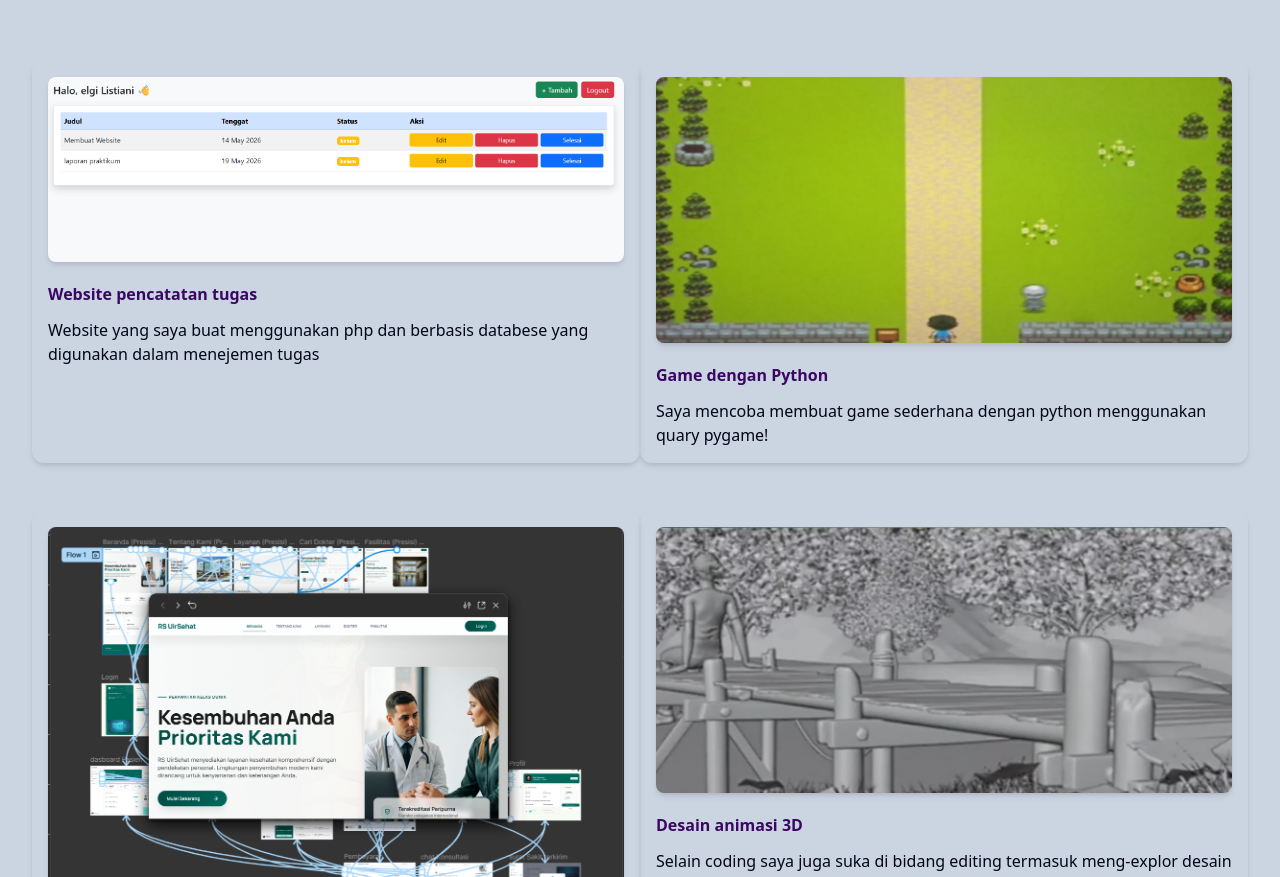
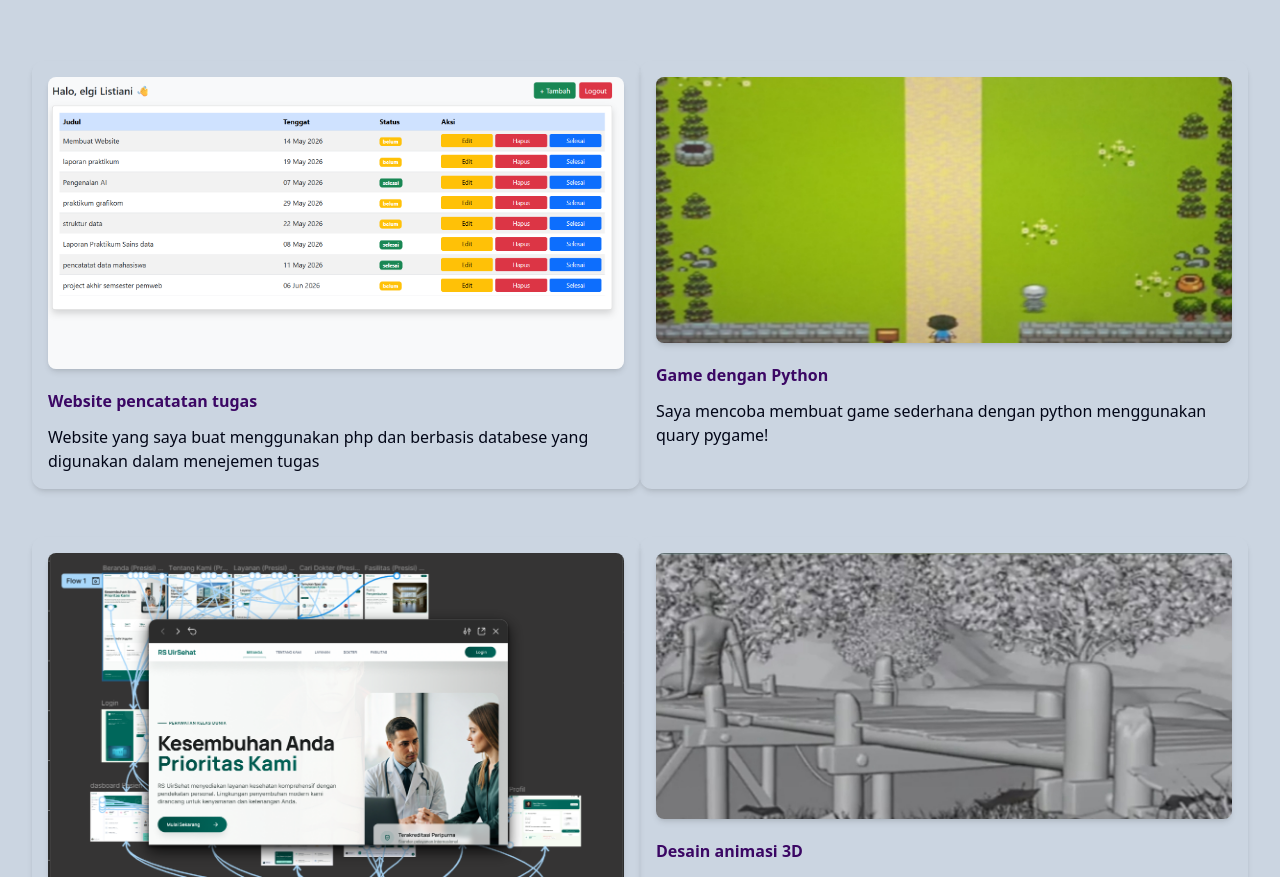
Before and after one commit to elgilistian/Personal-Website, a website: page index.html in a window 1280 px wide. Shown: the part 1559-2436 px from the top of the page. Drawn offline with Linux system fonts and the light colour scheme.

Commit message:
Update index.html

```diff
--- a/index.html
+++ b/index.html
@@ -133,7 +133,7 @@
         <div class="w-full px-4 flex flex-wrap justify-center xl:10/12 xl:mx-auto">
             <div class="mb-12 p-4 md:w-1/2 shadow-md rounded-xl">
                 <div class="rounded-lg shadow-md overflow-hidden">
-                    <img src="src/Screenshot 2026-05-13 135042.png" alt="landing-page" width="w-full">
+                    <img src="src/Screenshot 2026-05-13 135621.png" alt="landing-page" width="w-full">
                 </div>
                 <h3 class="font-bold text-dark mt-5 mb-3">Website pencatatan tugas</h3>
                 <p class="font-medium text-base text-hitam">Website yang saya buat menggunakan php dan berbasis databese yang digunakan dalam menejemen tugas</p>
```
